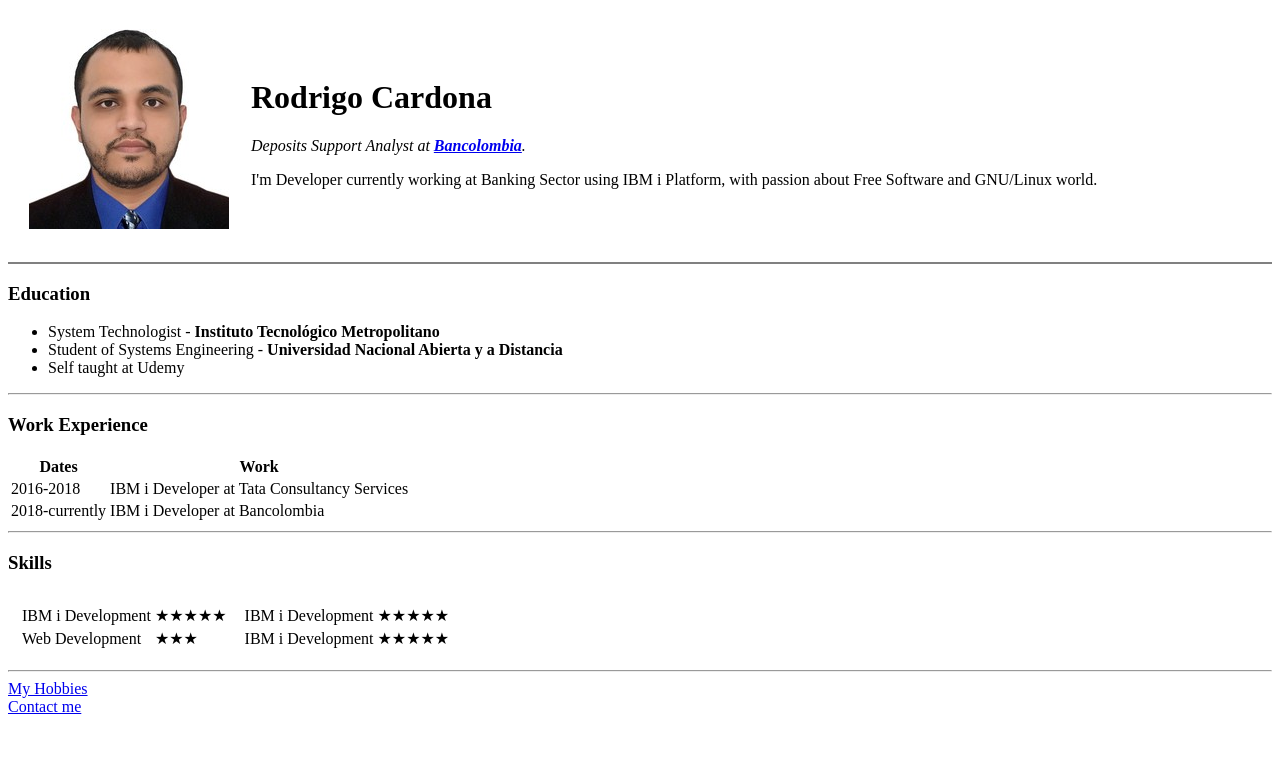
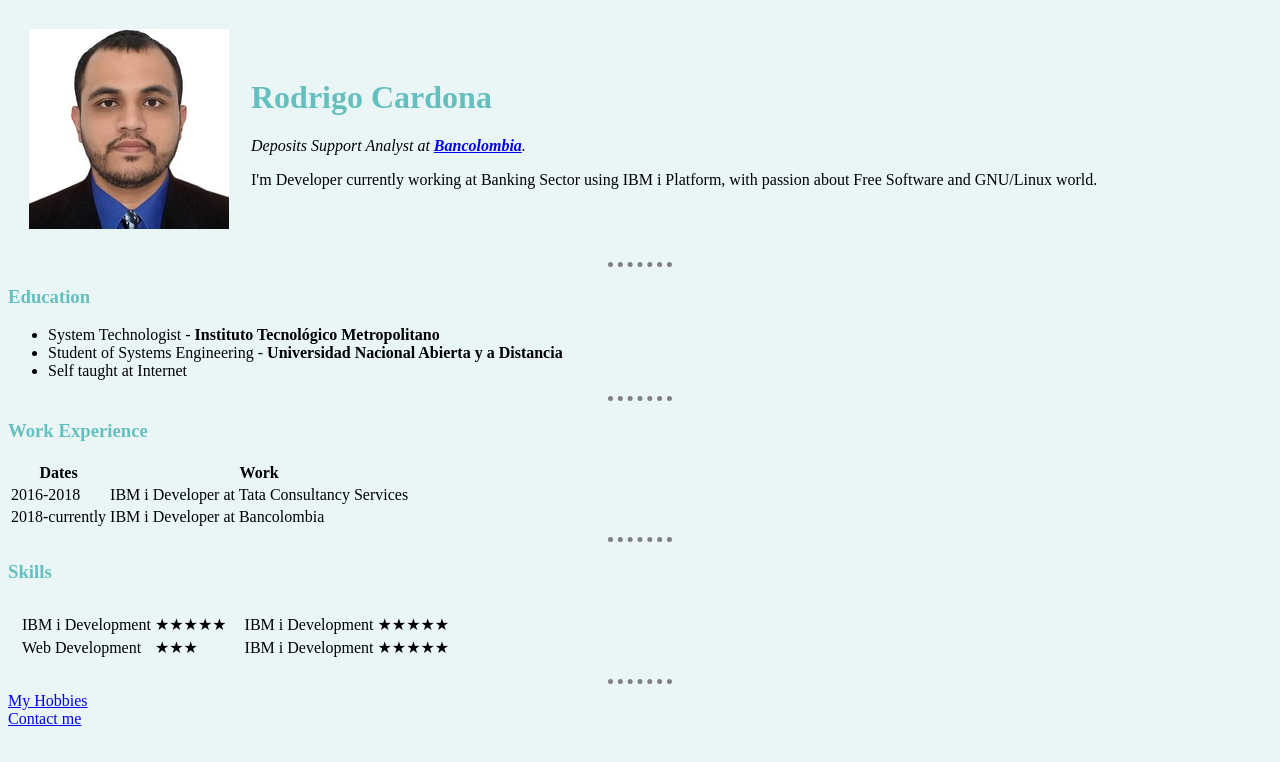
Before and after one commit to RajCardona/cv, a plain HTML site: page index.html in a window 1280 px wide. Drawn offline with Linux system fonts and the light colour scheme.

Commit message:
Update CSS Styles

```diff
--- /dev/null
+++ b/css/styles.css
@@ -0,0 +1,20 @@
+body {
+  background-color: #EAF6F6;
+}
+
+
+h1 {
+  color: #66BFBF;
+}
+
+h3 {
+  color: #66BFBF;
+}
+
+hr {
+  border-style: none;
+  border-top-style: dotted;
+  border-color: grey;
+  border-width: 5px;
+  width: 5%;
+}
--- a/index.html
+++ b/index.html
@@ -4,8 +4,8 @@
 <head>
   <meta charset="utf-8">
   <title>Rodrigo's Personal Site</title>
+  <link rel="stylesheet" href="css/styles.css">
 </head>
-
 <body>
   <table cellspacing="20">
     <tr>
@@ -20,13 +20,13 @@
       </td>
     </tr>
   </table>
-  <hr noshade>
+  <hr>
   <h3>Education</h3>
   <ul>
     <li>System Technologist - <strong>Instituto Tecnológico Metropolitano</strong></li>
     <li>Student of Systems Engineering -
       <strong>Universidad Nacional Abierta y a Distancia</strong></li>
-    <li>Self taught at Udemy</li>
+    <li>Self taught at Internet</li>
   </ul>
   <hr>
   <h3>Work Experience</h3>
```
Also changed, not shown: contact.html (+1 -0 lines), hobbies.html (+1 -0 lines).
